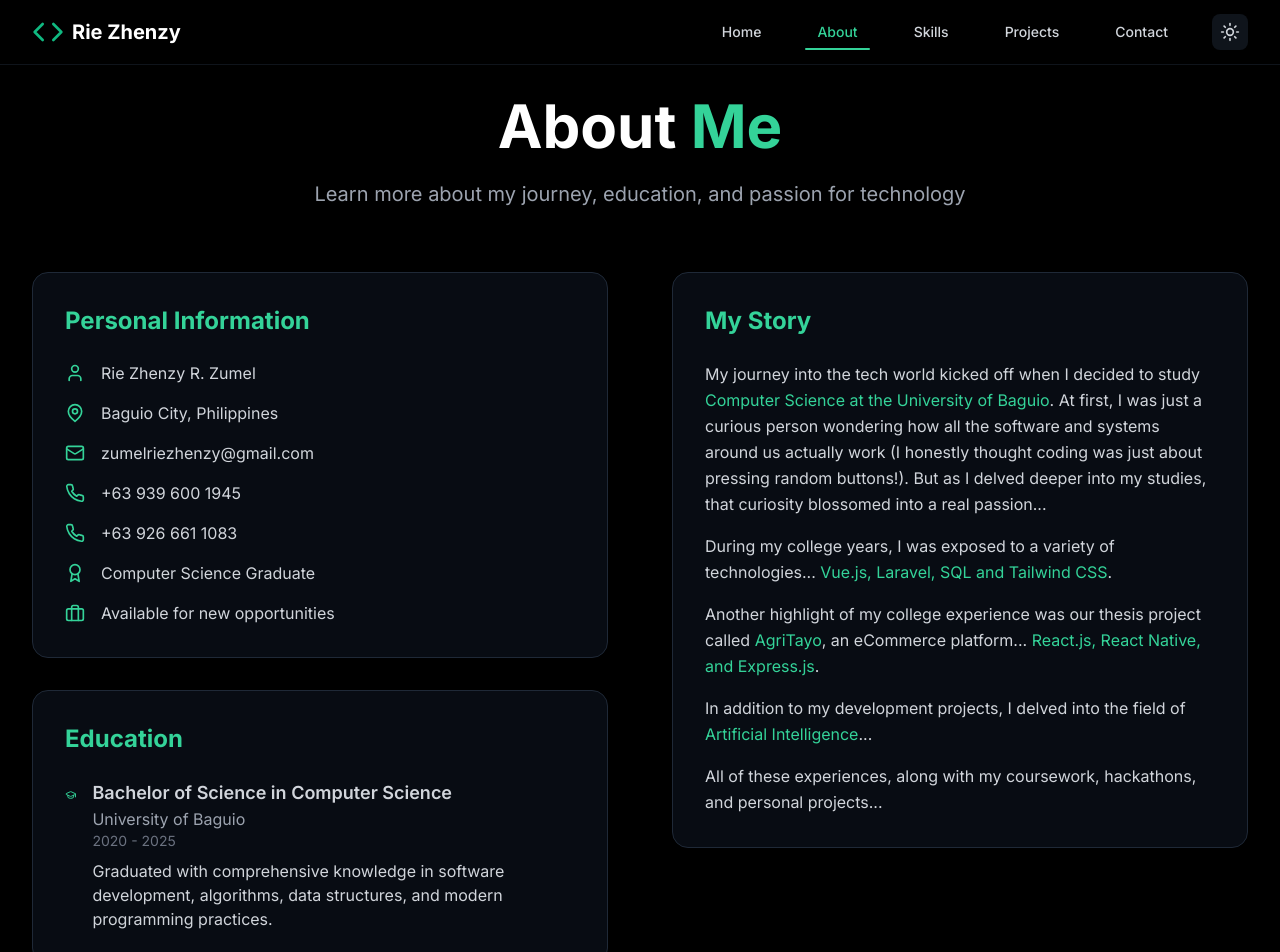
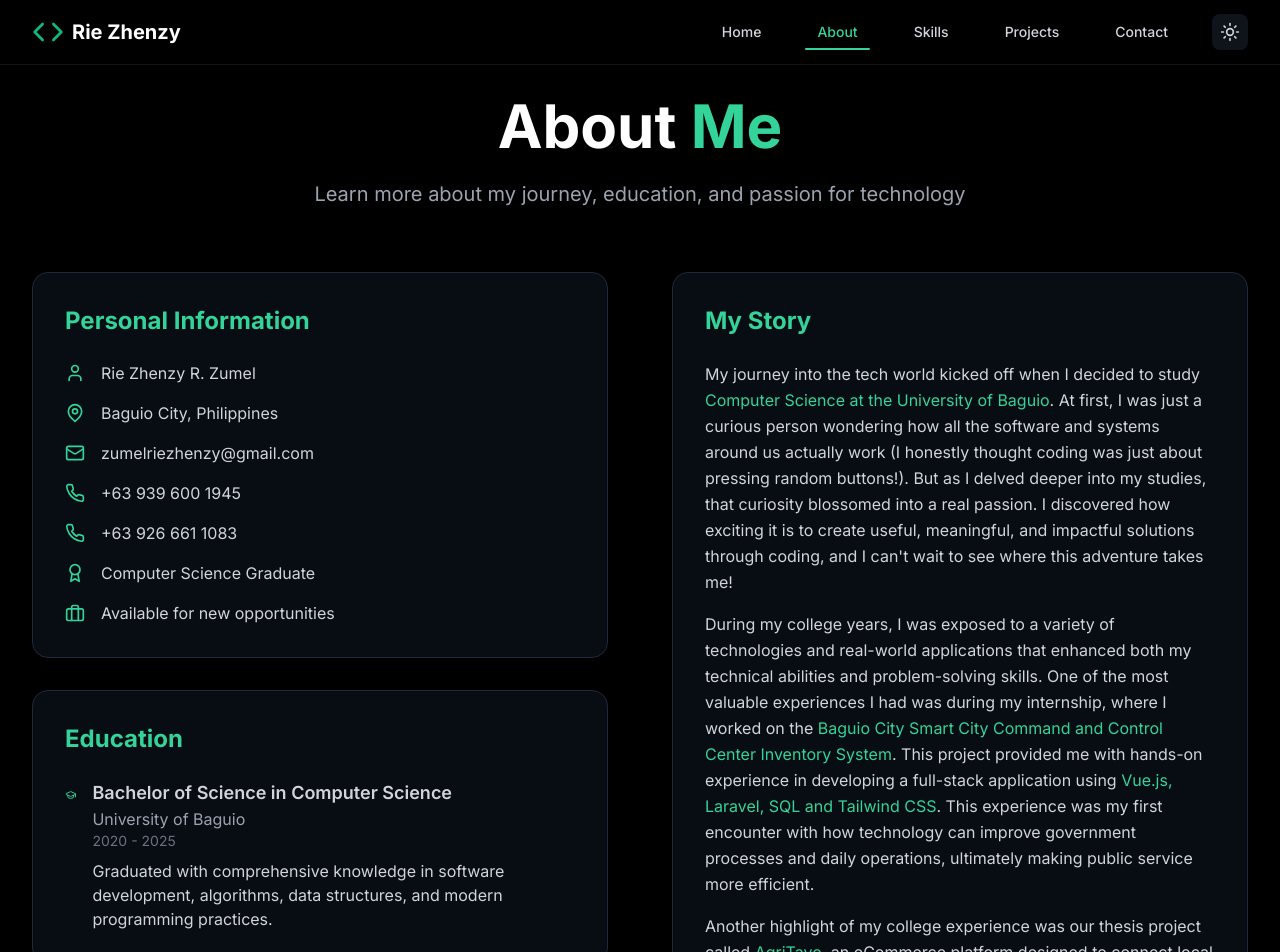
Before and after one commit to Zhenzy12/ZhenzyPortfolio, a React (Vite) app in the folder project/: page /#/about in a window 1280 px wide. Shown: the top 952 px of the page. Built offline with nearby package versions, Linux system fonts and the light colour scheme.

Commit message:
fix: My Story

```diff
--- a/project/src/pages/About.tsx
+++ b/project/src/pages/About.tsx
@@ -103,25 +103,37 @@ const About: React.FC = () => {
 			  <div className="space-y-8">
 						<AnimatedSection delay={300}>
 							<div className="bg-gray-100 dark:bg-gray-900/50 border border-gray-300 dark:border-gray-800 rounded-2xl p-8">
-					<h2 className="text-2xl font-bold mb-6 text-emerald-500 dark:text-emerald-400">My Story</h2>
+								<h2 className="text-2xl font-bold mb-6 text-emerald-600 dark:text-emerald-400">My Story</h2>
 								<div className="space-y-4 text-gray-700 dark:text-gray-300 leading-relaxed">
 									<p>
 										My journey into the tech world kicked off when I decided to study
-						<span className="text-emerald-500 dark:text-emerald-400"> Computer Science at the University of Baguio</span>. At first, I was just a curious person wondering how all the software and systems around us actually work (I honestly thought coding was just about pressing random buttons!). But as I delved deeper into my studies, that curiosity blossomed into a real passion...
+										<span className="text-emerald-600 dark:text-emerald-400"> Computer Science at the University of Baguio</span>
+										. At first, I was just a curious person wondering how all the software and systems around us actually work (I honestly thought coding was just about pressing random buttons!). But as I delved deeper into my studies, that curiosity blossomed into a real passion. I discovered how exciting it is to create useful, meaningful, and impactful solutions through coding, and I can't wait to see where this adventure takes me!
 									</p>
 									<p>
-						During my college years, I was exposed to a variety of technologies... <span className="text-emerald-500 dark:text-emerald-400">Vue.js, Laravel, SQL and Tailwind CSS</span>.
+										During my college years, I was exposed to a variety of technologies and real-world applications that enhanced both my technical abilities and problem-solving skills. One of the most valuable experiences I had was during my internship, where I worked on the
+										<span className="text-emerald-600 dark:text-emerald-400"> Baguio City Smart City Command and Control Center Inventory System</span>
+										. This project provided me with hands-on experience in developing a full-stack application using
+										<span className="text-emerald-600 dark:text-emerald-400"> Vue.js, Laravel, SQL and Tailwind CSS</span>
+										. This experience was my first encounter with how technology can improve government processes and daily operations, ultimately making public service more efficient.
 									</p>
 									<p>
 										Another highlight of my college experience was our thesis project called
-						<span className="text-emerald-500 dark:text-emerald-400"> AgriTayo</span>, an eCommerce platform... <span className="text-emerald-500 dark:text-emerald-400">React.js, React Native, and Express.js</span>.
+										<span className="text-emerald-600 dark:text-emerald-400"> AgriTayo</span>, an eCommerce platform designed to connect local farmers directly with buyers. This project not only enhanced my skills in
+										<span className="text-emerald-600 dark:text-emerald-400"> React.js, React Native, and Express.js </span>
+										but also made me realize the potential of technology to positively impact communities by bridging the gap between producers and consumers in the agricultural sector. We deployed the system using Azure services, and I contributed by leading the whole team and writing the complete technical documentation for the project, which significantly improved my attention to detail and technical writing skills.
 									</p>
 									<p>
 										In addition to my development projects, I delved into the field of
-						<span className="text-emerald-500 dark:text-emerald-400"> Artificial Intelligence</span>...
+										<span className="text-emerald-600 dark:text-emerald-400"> Artificial Intelligence </span>
+										by creating a model that
+										<span className="text-emerald-600 dark:text-emerald-400"> predicts student employability </span>
+										based on various factors using
+										<span className="text-emerald-600 dark:text-emerald-400"> Python and scikit-learn</span>. This research provided me with a deeper understanding of machine learning principles and their applications in the real world.
 									</p>
 									<p>
-						All of these experiences, along with my coursework, hackathons, and personal projects...
+										All of these experiences, along with my coursework, hackathons, and personal projects, really helped shape me into a versatile and flexible developer. I learned a lot about teamwork, patience, and the importance of always learning—skills I'll take with me as I dive into the professional world. College wasn't just about picking up technical skills; it was an incredible journey of growth, self-discovery, and building my confidence in creating meaningful
+										solutions.
 									</p>
 								</div>
 							</div>
```
Lines whose indentation alone changed are shown as unchanged.
